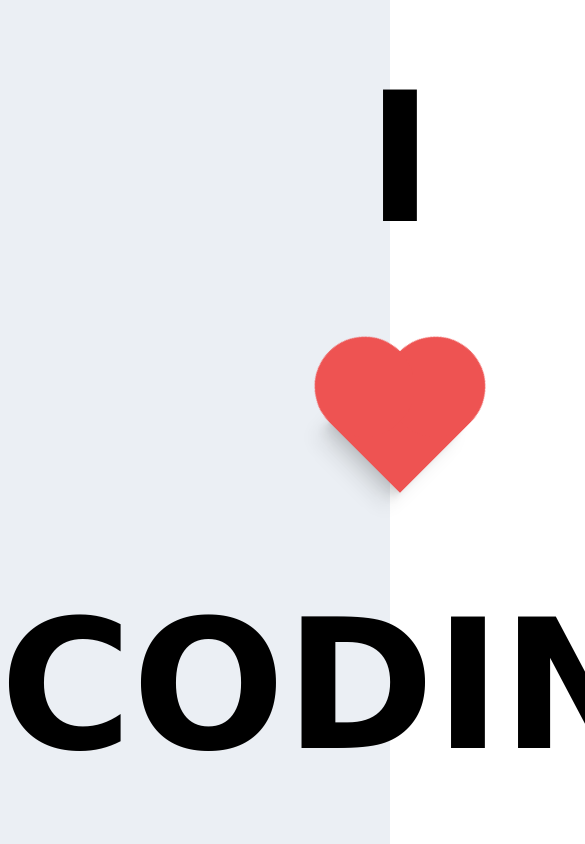
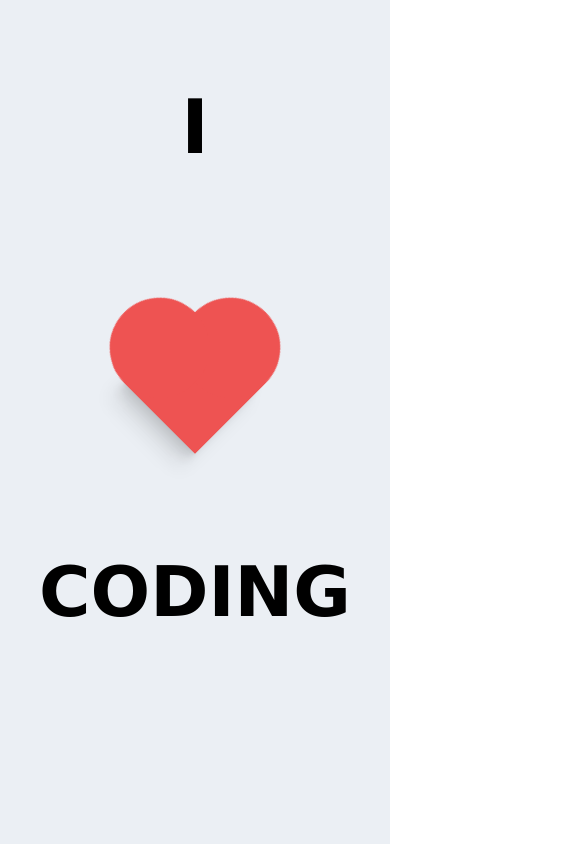
Before and after one commit to aniketjadhav1812/love_coding, a plain HTML site: page index.html in a window 390 px wide. Shown: the top 844 px of the page, 585 px wide, since content can reach past the window. Drawn offline with Linux system fonts and the light colour scheme; a web font is replaced by a local one.

Commit message:
new file
new file

```diff
--- a/style.css
+++ b/style.css
@@ -76,3 +76,40 @@ html {
       transform: rotate(45deg) scale(1);
     }
   }
+
+  @media screen and (max-width: 600px) {
+
+    .main{
+      display: flex;
+      flex-direction: column;
+      height: 100vh;
+      width: 100vw;
+    }
+    .i{
+      display: flex;
+      width: 100%;
+      margin-bottom: 70px;
+      justify-content: center;
+      align-items: center;
+      flex-basis: 30%;
+    }
+    .i h1{
+      font-size: 19vw;
+    }
+    .heart{
+      display: flex;
+      margin: 10px auto;
+      flex-basis: auto;
+    }
+    .coding{
+      display: flex;
+      margin-top: 10px;
+      width: 100vw;
+      justify-content: center;
+      align-items: center;
+      flex-basis: 33%;
+    }
+    .coding h1{
+      font-size: 18vw;
+    }
+  }
```
